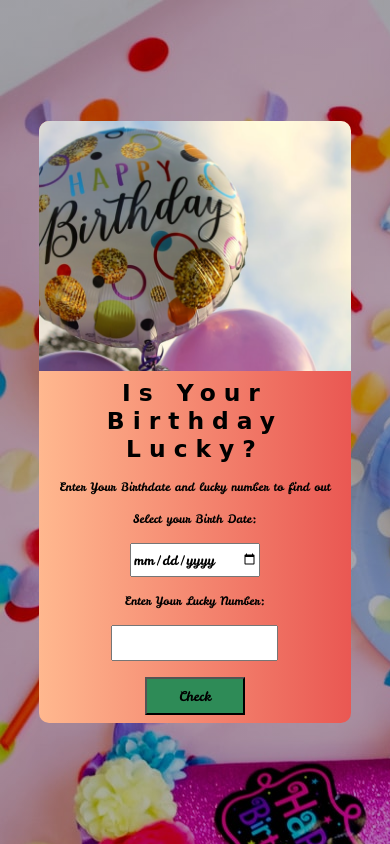
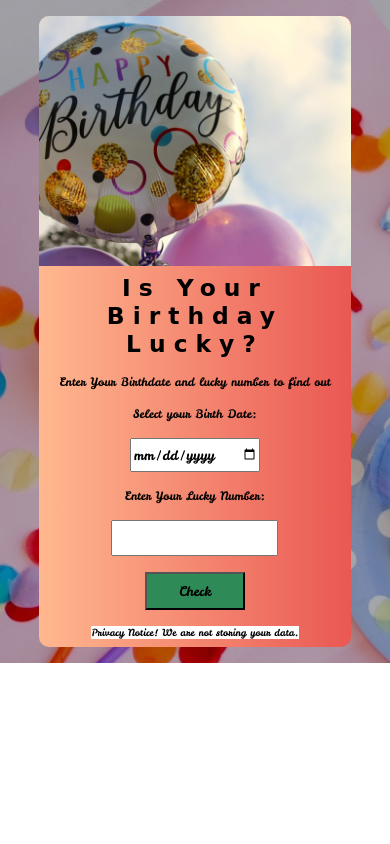
Before and after one commit to git-0r/mark11_luckyBirthday, a plain HTML site: page index.html in a window 390 px wide. Drawn offline with Linux system fonts and the light colour scheme; a web font is replaced by a local one.

Commit message:
fix main height and margin

```diff
--- a/index.html
+++ b/index.html
@@ -23,6 +23,8 @@
                 <label for="lucky-number">Enter Your Lucky Number:</label>
                 <input type="number" id="lucky-number" min="1" required>
                 <button>Check</button>
+                <small>Privacy Notice! We are not storing your data.</small>
+
             </form>
         </div>
     </main>
--- a/style.css
+++ b/style.css
@@ -62,7 +62,9 @@ button {
     background-color: seagreen;
 }
 
-
+small{
+    background-color: white;
+}
 
 @media (min-width:551px) and (max-width:900px) {
 
@@ -91,10 +93,15 @@ button {
 }
 
 @media (max-width:550px) {
+    .container{
+        height: 100%;
+    }
+
     .card {
         flex-direction: column;
         width: 80vw;
         font-size: 3vw;
+        margin: 1rem auto;
     }
     .balloon-img{
         width: 100%;
```
